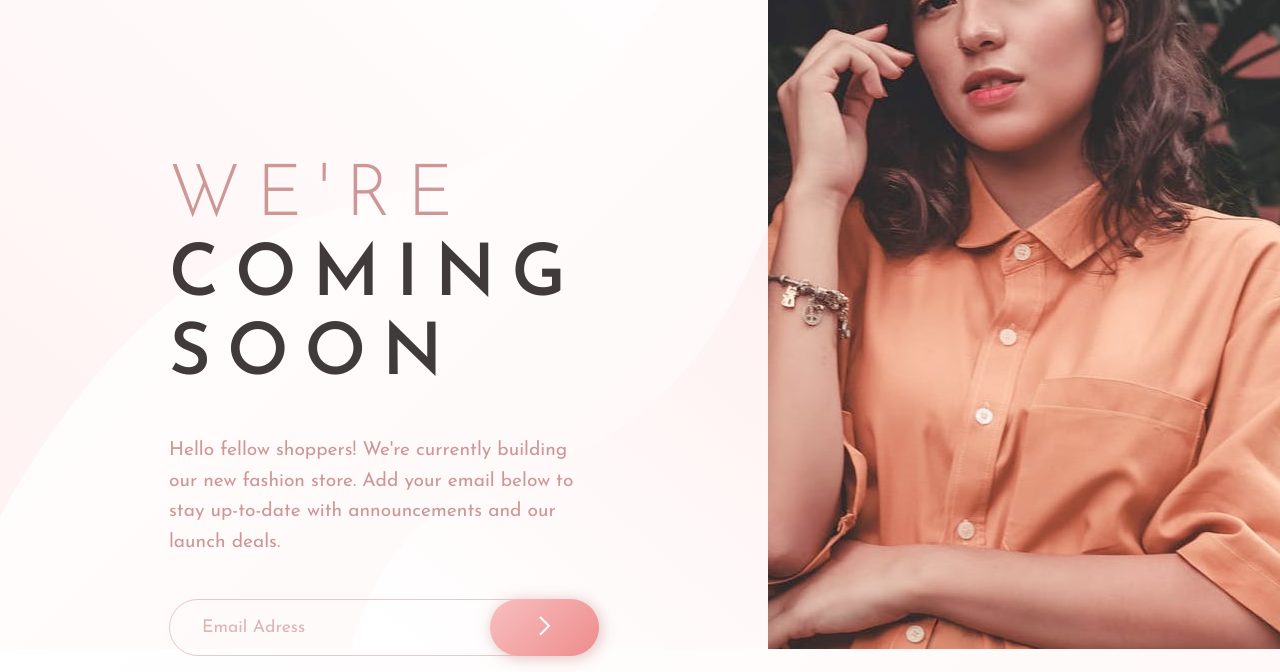
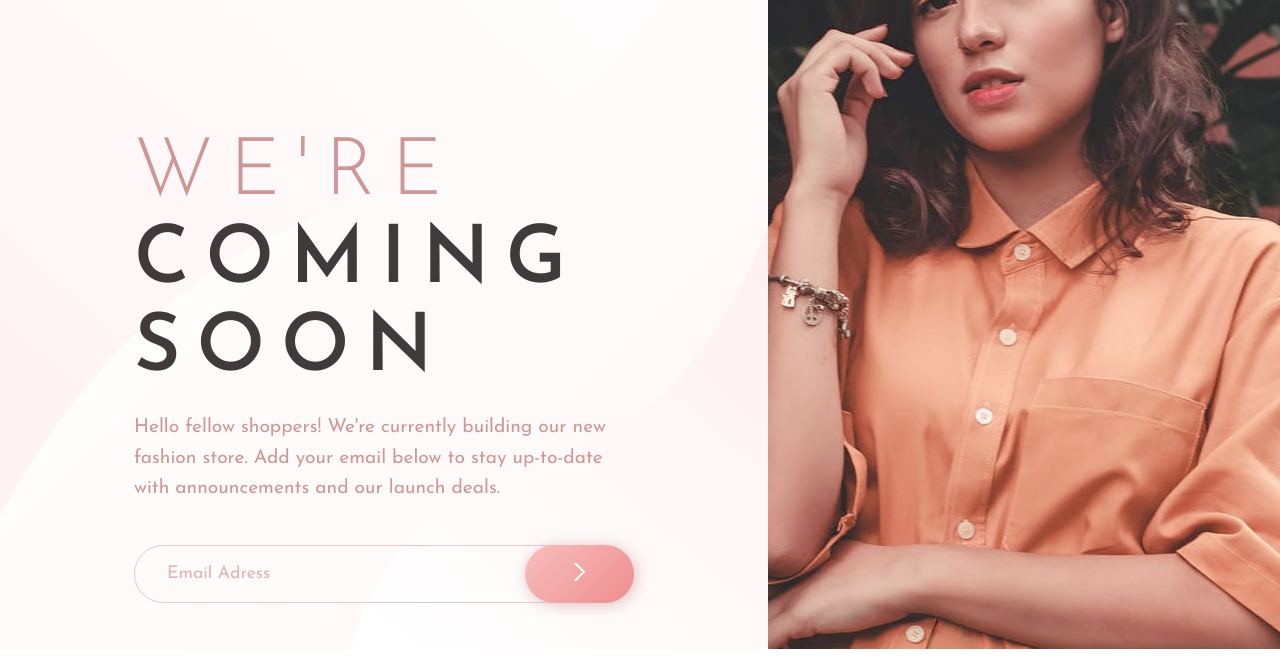
Before and after one commit to mehmet-emin-git/base-aparel-coming-soon, a plain HTML site: page index.html in a window 1280 px wide. Shown: the part 151-823 px from the top of the page. After the commit the page ends 800 px from the top, so only its background shows below. Drawn offline with Linux system fonts and the light colour scheme.

Commit message:
playing with the font-sizes and the margins

```diff
--- a/main.scss
+++ b/main.scss
@@ -30,7 +30,7 @@ body {
   min-height: 100vh;
 
   .inner {
-    max-width: 430px;
+    max-width: 500px;
     margin: 0 auto;
     height: 100vh;
     animation: fromTop 0.9s ease forwards;
@@ -53,10 +53,10 @@ body {
     h1 {
       text-transform: uppercase;
       letter-spacing: 16px;
-      font-size: 4.5rem;
+      font-size: 5rem;
       font-weight: 600;
       line-height: 1.1;
-      margin: 5rem 0 1.9rem 0;
+      margin: 3.2rem 0 1.2rem 0;
 
       span {
         color: $desaturated-red;
@@ -68,7 +68,7 @@ body {
       font-size: 1.2rem;
       line-height: 1.6;
       color: $desaturated-red;
-      margin: 2.5rem 0;
+      margin-bottom: 2.5rem;
     }
   }
 
```
Also changed, not shown: main.css, 1 other file.
